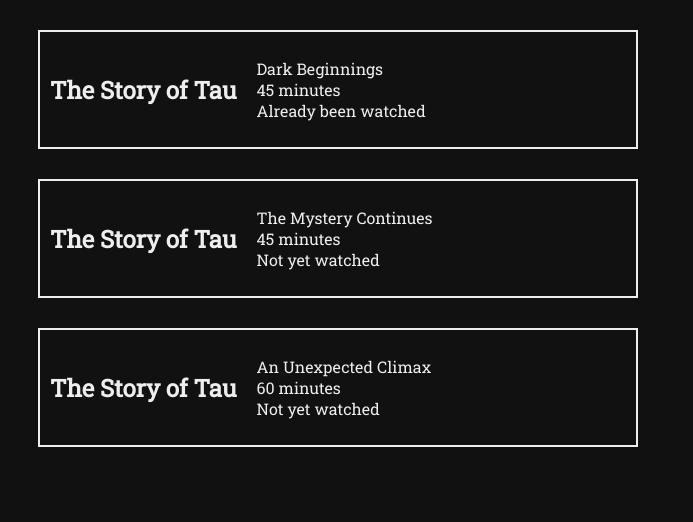
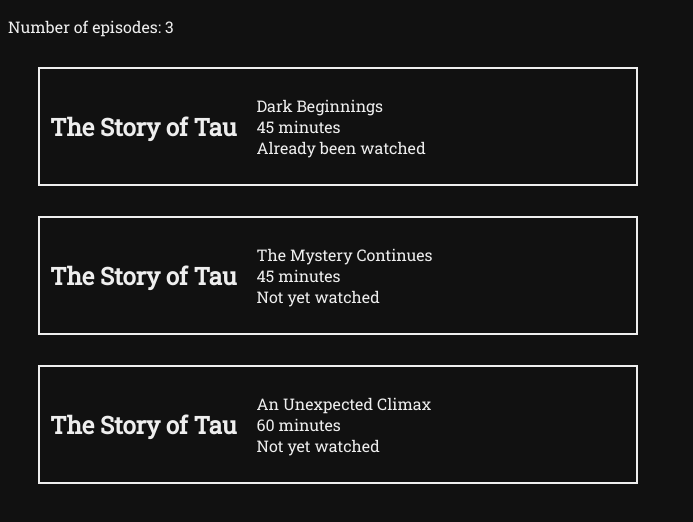
Before and after one commit to black-code1/apprenez-a-programmer-avec-javaScript, a plain HTML site: page index.html in a window 1280 px wide. Shown: the whole page, without its empty margins (0-693 px from the left). Drawn offline with Linux system fonts and the light colour scheme.

Commit message:
Pratiquez le travail avec les arrays

```diff
--- a/app.js
+++ b/app.js
@@ -10,24 +10,28 @@ let firstEpisode = new Episode('Dark Beginnings', 45, true);
 let secondEpisode = new Episode('The Mystery Continues', 45, false);
 let thirdEpisode = new Episode('An Unexpected Climax', 60, false);
 
-// Create your array here
+// Modify the array here
 // ====================================
-let episodes = [firstEpisode, secondEpisode, thirdEpisode]
-
+let episodes = [];
+episodes.push(firstEpisode, secondEpisode, thirdEpisode, thirdEpisode);
+episodes.pop()
+let numberOfEpisodes = episodes.length
 
 // ====================================
 
 const body = document.querySelector('body');
 
-for(let i = 0; i < 12; i++) {
+document.querySelector('#episodes').innerText = numberOfEpisodes;
+
+for(let episode of episodes) {
     let newDiv = document.createElement('div');
     newDiv.classList.add('series-frame');
     let newTitle = document.createElement('h2');
     newTitle.innerText = 'The Story of Tau';
     let newParagraph = document.createElement('p');
-    newParagraph.innerText = `${episodes[i].title}
-${episodes[i].duration} minutes
-${episodes[i].hasBeenWatched ? 'Already been watched' : 'Not yet watched'}`;
+    newParagraph.innerText = `${episode.title}
+${episode.duration} minutes
+${episode.hasBeenWatched ? 'Already been watched' : 'Not yet watched'}`;
     newDiv.append(newTitle);
     newDiv.append(newParagraph);
     body.append(newDiv);
--- a/index.html
+++ b/index.html
@@ -10,7 +10,7 @@
     <link rel="stylesheet" href="style.css">
 </head>
 <body>
-
+<p>Number of episodes: <span id="episodes"></span></p>
 <script src="app.js"></script>
 </body>
 </html>
```
